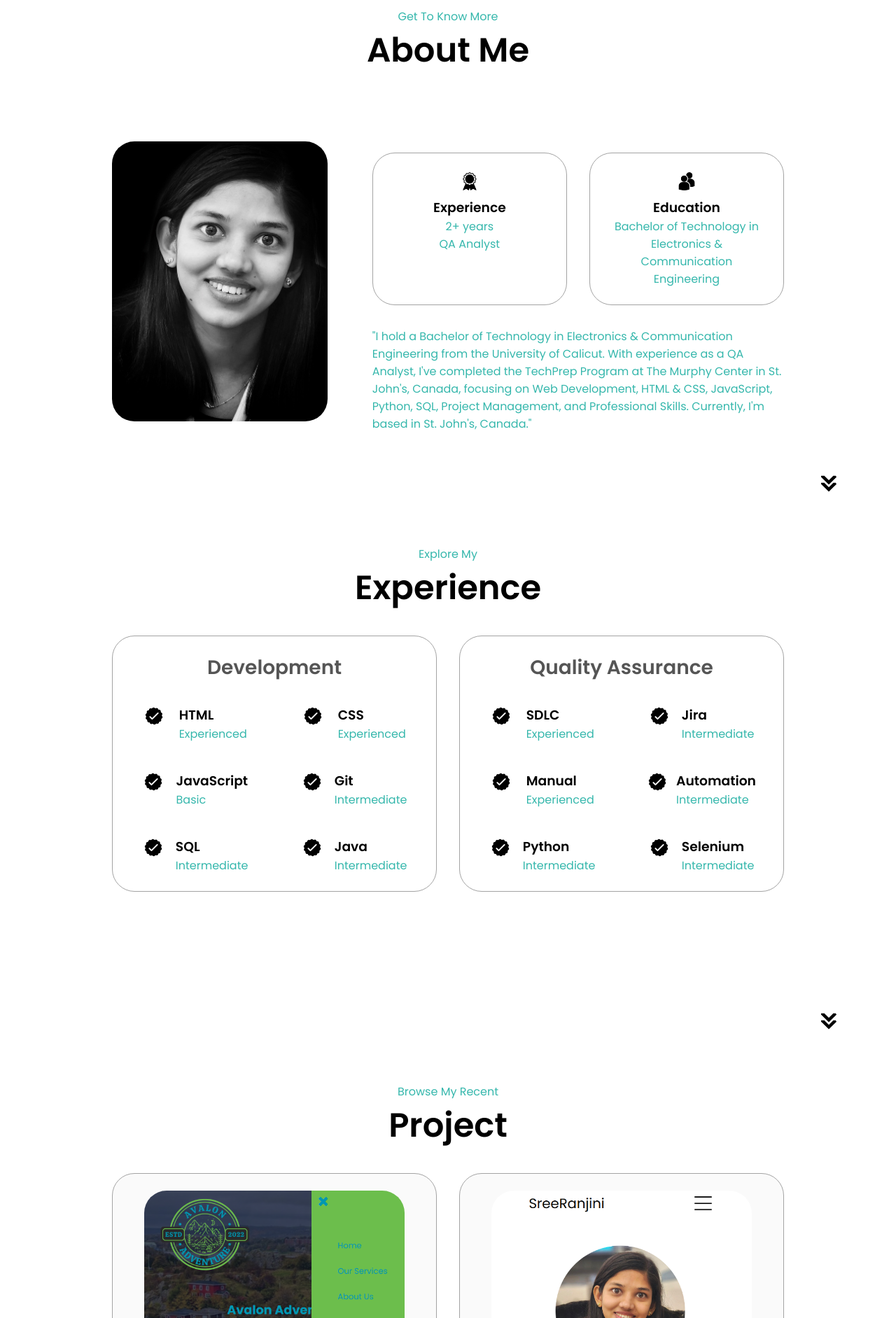
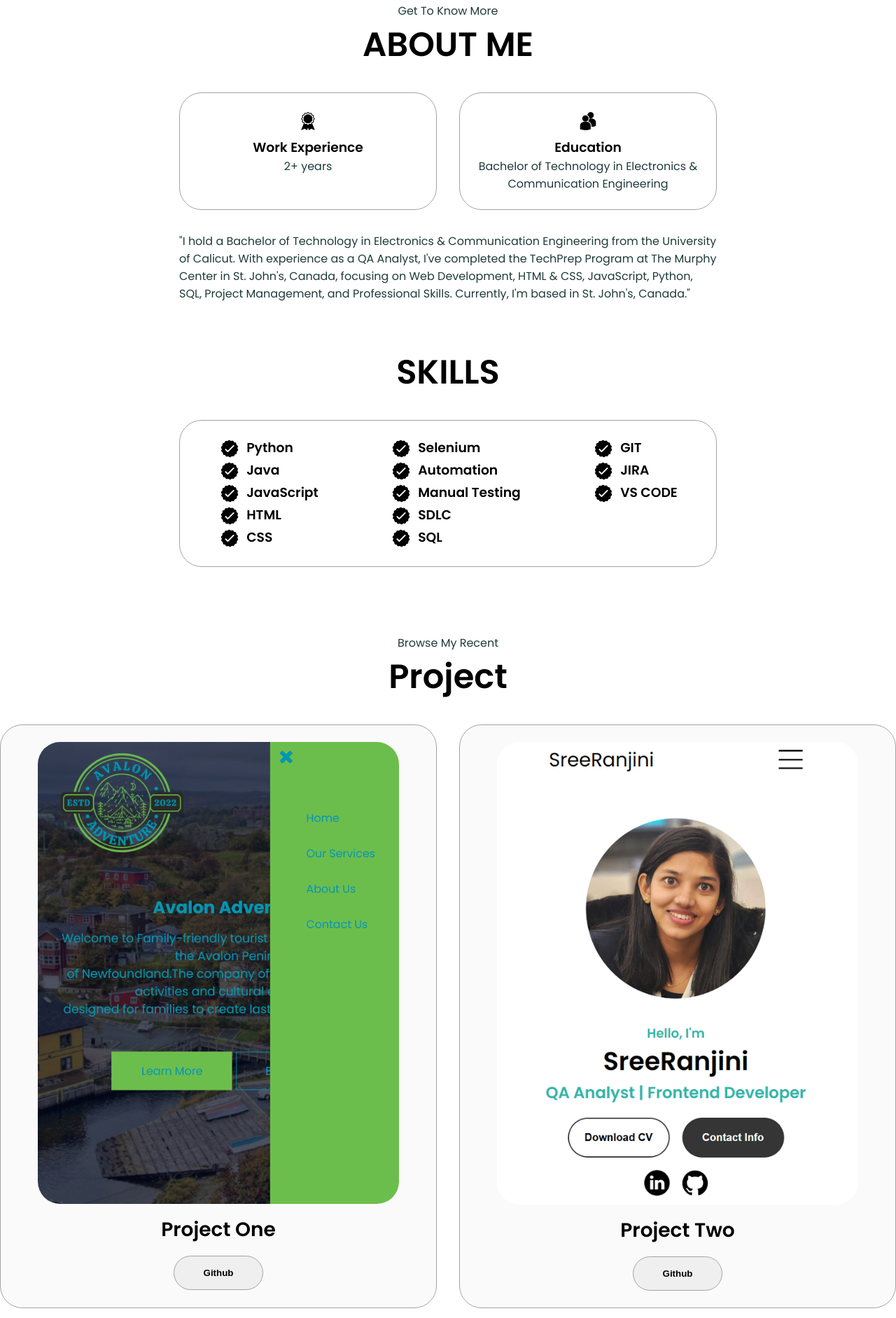
Before and after one commit to sreeranjini2020/my_portfolio, a plain HTML site: page index.html in a window 1280 px wide. Shown: the part 917-2800 px from the top of the page at 70% size. Drawn offline with Linux system fonts and the light colour scheme.

Commit message:
update in progress

```diff
--- a/index.html
+++ b/index.html
@@ -10,18 +10,20 @@
   </head>
   <body>
     <nav id="desktop-nav">
-      <div class="logo">SreeRanjini</div>
       <div>
         <ul class="nav-links">
-          <li><a href="#about">About</a></li>
-          <li><a href="#experience">Experience</a></li>
-          <li><a href="#projects">Projects</a></li>
-          <li><a href="#contact">Contact</a></li>
+          <li><a href="#about">ABOUT ME</a></li>
+          <li><a href="#skills">SKILLS</a></li>
+          <li><a href="#projects">PROJECTS</a></li>
+          <li><a href="#contact">CONTACT</a></li>
         </ul>
       </div>
+      <span></span>
+      <div class="logo">ⓢree</div>
     </nav>
+    <span></span>
     <nav id="hamburger-nav">
-      <div class="logo">SreeRanjini</div>
+      <div class="logo">ⓢree</div>
       <div class="hamburger-menu">
         <div class="hamburger-icon" onclick="toggleMenu()">
           <span></span>
@@ -38,11 +40,11 @@
     </nav>
     <section id="profile">
       <div class="section__pic-container">
-        <img src="./assets/profile-pic.png" alt="SreeRanjini profile picture" />
+        <img src="./assets/profile-pic.png" alt="Sreeranjini profile picture" />
       </div>
       <div class="section__text">
         <p class="section__text__p1">Hello, I'm</p>
-        <h1 class="title">SreeRanjini</h1>
+        <h1 class="title">SREERANJINI</h1>
         <p class="section__text__p2">QA Analyst | Web Developer</p>
         <div class="btn-container">
           <button
@@ -73,15 +75,15 @@
     </section>
     <section id="about">
       <p class="section__text__p1">Get To Know More</p>
-      <h1 class="title">About Me</h1>
+      <h1 class="title">ABOUT ME</h1>
       <div class="section-container">
-        <div class="section__pic-container">
+        <!-- <div class="section__pic-container">
           <img
             src="./assets/about-pic.png"
             alt="Profile picture"
             class="about-pic"
           />
-        </div>
+        </div> -->
         <div class="about-details-container">
           <div class="about-containers">
             <div class="details-container">
@@ -90,8 +92,8 @@
                 alt="Experience icon"
                 class="icon"
               />
-              <h3>Experience</h3>
-              <p>2+ years <br />QA Analyst</p>
+              <h3>Work Experience</h3>
+              <p>2+ years</p>
             </div>
             <div class="details-container">
               <img
@@ -113,31 +115,32 @@
           </div>
         </div>
       </div>
-      <img
+      <!-- <img
         src="./assets/arrow.png"
         alt="Arrow icon"
         class="icon arrow"
         onclick="location.href='./#experience'"
-      />
+      /> -->
     </section>
-    <section id="experience">
-      <p class="section__text__p1">Explore My</p>
-      <h1 class="title">Experience</h1>
-      <div class="experience-details-container">
+    <section id="skills">
+      <!-- <p class="section__text__p1">Explore My</p> -->
+      <h1 class="title">SKILLS</h1>
+      <div class="skills-details-container">
         <div class="about-containers">
           <div class="details-container">
-            <h2 class="experience-sub-title">Development</h2>
+            <!-- <h2 class="skills-sub-title">Development</h2> -->
             <div class="article-container">
+              <div>
                 <article>
                   <img
                     src="./assets/checkmark.png"
                     alt="Experience icon"
                     class="icon"
                   />
-                <div>
-                  <h3>HTML</h3>
-                  <p>Experienced</p>
-                </div>
+                  <!-- <div> -->
+                    <h3>Python</h3>
+                    <!-- <p>Experienced</p> -->
+                  <!-- </div> -->
                 </article>
                 <article>
                   <img
@@ -145,10 +148,10 @@
                     alt="Experience icon"
                     class="icon"
                   />
-                <div>
-                  <h3>CSS</h3>
-                  <p>Experienced</p>
-                </div>
+                  <!-- <div> -->
+                    <h3>Java</h3>
+                    <!-- <p>Experienced</p> -->
+                  <!-- </div> -->
                 </article>
                 <article>
                   <img
@@ -156,10 +159,10 @@
                     alt="Experience icon"
                     class="icon"
                   />
-                <div>
+                  <!-- <div> -->
                     <h3>JavaScript</h3>
-                  <p>Basic</p>
-                </div>
+                    <!-- <p>Experienced</p> -->
+                  <!-- </div> -->
                 </article>
                 <article>
                   <img
@@ -167,10 +170,10 @@
                     alt="Experience icon"
                     class="icon"
                   />
-                <div>
-                  <h3>Git</h3>
-                  <p>Intermediate</p>
-                </div>
+                  <!-- <div> -->
+                    <h3>HTML</h3>
+                    <!-- <p>Experienced</p> -->
+                  <!-- </div> -->
                 </article>
                 <article>
                   <img
@@ -178,10 +181,23 @@
                     alt="Experience icon"
                     class="icon"
                   />
+                  <!-- <div> -->
+                    <h3>CSS</h3>
+                    <!-- <p>Experienced</p> -->
+                  <!-- </div> -->
+                </article>
+              </div>
               <div>
-                  <h3>SQL</h3>
-                  <p>Intermediate</p>
-                </div>
+                <article>
+                  <img
+                    src="./assets/checkmark.png"
+                    alt="Experience icon"
+                    class="icon"
+                  />
+                  <!-- <div> -->
+                    <h3>Selenium</h3>
+                    <!-- <p>Experienced</p> -->
+                  <!-- </div> -->
                 </article>
                 <article>
                   <img
@@ -189,26 +205,10 @@
                     alt="Experience icon"
                     class="icon"
                   />
-                <div>
-                  <h3>Java</h3>
-                  <p>Intermediate</p>
-                </div>
-              </article>
-            </div>
-          </div>
-          <div class="details-container">
-            <h2 class="experience-sub-title">Quality Assurance</h2>
-            <div class="article-container">
-              <article>
-                <img
-                  src="./assets/checkmark.png"
-                  alt="Experience icon"
-                  class="icon"
-                />
-                <div>
-                  <h3>SDLC</h3>
-                  <p>Experienced</p>
-                </div>
+                  <!-- <div> -->
+                    <h3>Automation</h3>
+                    <!-- <p>Experienced</p> -->
+                  <!-- </div> -->
                 </article>
                 <article>
                   <img
@@ -216,10 +216,10 @@
                     alt="Experience icon"
                     class="icon"
                   />
-                <div>
-                  <h3>Jira</h3>
-                  <p>Intermediate</p>
-                </div>
+                  <!-- <div> -->
+                    <h3>Manual Testing</h3>
+                    <!-- <p>Experienced</p> -->
+                  <!-- </div> -->
                 </article>
                 <article>
                   <img
@@ -227,10 +227,10 @@
                     alt="Experience icon"
                     class="icon"
                   />
-                <div>
-                  <h3>Manual</h3>
-                  <p>Experienced</p>
-                </div>
+                  <!-- <div> -->
+                    <h3>SDLC</h3>
+                    <!-- <p>Experienced</p> -->
+                  <!-- </div> -->
                 </article>
                 <article>
                   <img
@@ -238,10 +238,23 @@
                     alt="Experience icon"
                     class="icon"
                   />
+                  <!-- <div> -->
+                    <h3>SQL</h3>
+                    <!-- <p>Experienced</p> -->
+                  <!-- </div> -->
+                </article>
+              </div>
               <div>
-                  <h3>Automation</h3>
-                  <p>Intermediate</p>
-                </div>
+                <article>
+                  <img
+                    src="./assets/checkmark.png"
+                    alt="Experience icon"
+                    class="icon"
+                  />
+                  <!-- <div> -->
+                    <h3>GIT</h3>
+                    <!-- <p>Experienced</p> -->
+                  <!-- </div> -->
                 </article>
                 <article>
                   <img
@@ -249,10 +262,10 @@
                     alt="Experience icon"
                     class="icon"
                   />
-                <div>
-                  <h3>Python</h3>
-                  <p>Intermediate</p>
-                </div>
+                  <!-- <div> -->
+                    <h3>JIRA</h3>
+                    <!-- <p>Experienced</p> -->
+                  <!-- </div> -->
                 </article>
                 <article>
                   <img
@@ -260,26 +273,27 @@
                     alt="Experience icon"
                     class="icon"
                   />
-                <div>
-                  <h3>Selenium</h3>
-                  <p>Intermediate</p>
-                </div>
+                  <!-- <div> -->
+                    <h3>VS CODE</h3>
+                    <!-- <p>Experienced</p> -->
+                  <!-- </div> -->
                 </article>
               </div>
             </div>
           </div>
         </div>
-      <img
+      </div>
+      <!-- <img
         src="./assets/arrow.png"
         alt="Arrow icon"
         class="icon arrow"
         onclick="location.href='./#projects'"
-      />
+      /> -->
     </section>
     <section id="projects">
       <p class="section__text__p1">Browse My Recent</p>
       <h1 class="title">Project</h1>
-      <div class="experience-details-container">
+      <div class="skills-details-container">
         <div class="about-containers">
           <div class="details-container color-container">
             <div class="article-container">
@@ -289,7 +303,7 @@
                 class="project-img"
               />
             </div>
-            <h2 class="experience-sub-title project-title">Project One</h2>
+            <h2 class="skills-sub-title project-title">Project One</h2>
             <div class="btn-container">
               <button
                 class="btn btn-color-2 project-btn"
@@ -313,7 +327,7 @@
                 class="project-img"
               />
             </div>
-            <h2 class="experience-sub-title project-title">Project Two</h2>
+            <h2 class="skills-sub-title project-title">Project Two</h2>
             <div class="btn-container">
               <button
                 class="btn btn-color-2 project-btn"
@@ -331,12 +345,12 @@
           </div>
         </div>
       </div>
-      <img
+      <!-- <img
         src="./assets/arrow.png"
         alt="Arrow icon"
         class="icon arrow"
         onclick="location.href='./#contact'"
-      />
+      /> -->
     </section>
     <section id="contact">
       <p class="section__text__p1">Get in Touch</p>
@@ -364,14 +378,14 @@
       <nav>
         <div class="nav-links-container">
           <ul class="nav-links">
-            <li><a href="#about">About</a></li>
-            <li><a href="#experience">Experience</a></li>
-            <li><a href="#projects">Projects</a></li>
-            <li><a href="#contact">Contact</a></li>
+            <li><a href="#about ME">ABOUT</a></li>
+            <li><a href="#experience">EXPERIENCE</a></li>
+            <li><a href="#projects">PROJECTS</a></li>
+            <li><a href="#contact">CONTACT</a></li>
           </ul>
         </div>
       </nav>
-      <p>Copyright &#169; 2023 SreeRanjini. All Rights Reserved.</p>
+      <p>Copyright &#169; 2023 Sreeranjini. All Rights Reserved.</p>
     </footer>
     <script src="script.js"></script>
   </body>
--- a/style.css
+++ b/style.css
@@ -9,6 +9,8 @@
 
 body {
   font-family: "Poppins", sans-serif;
+  /* background: rgb(160, 160, 160); */
+  background: rgb(255, 255, 255);
 }
 
 html {
@@ -16,7 +18,7 @@ html {
 }
 
 p {
-  color: rgb(53, 183, 172);
+  color: rgb(31, 59, 57);
 }
 
 /* TRANSITION */
@@ -31,36 +33,66 @@ a,
 nav,
 .nav-links {
   display: flex;
+  gap: 1rem;
+  background-color: #c3c3c3;
 }
 
 nav {
   justify-content: space-around;
   align-items: center;
-  height: 17vh;
+  height: 8vh;
 }
 
 .nav-links {
   gap: 2rem;
   list-style: none;
-  font-size: 1.5rem;
+  font-size: 1.1rem;
 }
 
 a {
   color: black;
+
+  opacity: 0.6;
+  transform: scale(1.0);
   text-decoration: none;
   text-decoration-color: white;
 }
 
 a:hover {
-  color: rgb(53, 183, 172);
-  text-decoration: underline;
+  /* transform: scale(1.2); */
+  opacity: 1.0;
+  /* color: rgb(53, 183, 172); */
+  /* background-color: yellow; */
+  /* text-decoration: underline;
   text-underline-offset: 1rem;
-  text-decoration-color: rgb(53, 183, 172);
+  text-decoration-color: rgb(53, 183, 172);*/
+  /* animation: up-bump 0.4s ease; */
+  /* animation-name: popup_anim; */
+}
+/* @keyframes up-bump {
+  0% { padding-top: 0em; }
+  50% { padding-top: 5.5em; }
+  100% { padding-top: 2em; }
+}
+@keyframes down-bump {
+  0% { padding-top: 2em; }
+  50% { padding-top: 2.5em; }
+  100% { padding-top: 2em; }
+} */
+
+.logo {
+  display:inline-block;
+  font-size: 3rem;
+  animation-name: popup_anim;
+  animation-duration: 5s;
+  animation-iteration-count: infinite;
 }
 
-.logo {
-  font-size: 2rem;
-}
+@keyframes popup_anim {
+  0%{transform: scale(0.7);}
+  50%{transform: scale(0.95);}
+  100%{transform: scale(0.7);}
+ }
 
 .logo:hover {
   cursor: default;
@@ -150,10 +182,11 @@ a:hover {
 
 section {
   padding-top: 4vh;
-  height: 96vh;
-  margin: 0 10rem;
-  box-sizing: border-box;
-  min-height: fit-content;
+  padding-bottom: 4vh;
+  /* height: 96vh; */
+  /* margin: 0 10rem; */
+  /* box-sizing: border-box; */
+  /* min-height: fit-content; */
 }
 
 .section-container {
@@ -166,7 +199,9 @@ section {
   display: flex;
   justify-content: center;
   gap: 5rem;
-  height: 80vh;
+  /* height: 80vh; */
+  width: 100%;
+  background-color: gainsboro;
 }
 
 .section__pic-container {
@@ -185,7 +220,7 @@ section {
   font-weight: 600;
 }
 
-.section__text__p1 {
+ .section__text__p1 {
   text-align: center;
 }
 
@@ -239,23 +274,25 @@ section {
   cursor: pointer;
 }
 
-.btn-color-1,
+/* .btn-color-1,
 .btn-color-2:hover {
   background: rgb(53, 53, 53);
   color: white;
+} */
+
+.btn-color-1:hover,
+.btn-color-2:hover {
+  background: rgb(0, 0, 0);
+  color: white;
 }
 
-.btn-color-1:hover {
-  background: rgb(0, 0, 0);
-}
+/* .btn-color-2 {
+  background: none;
+} */
 
-.btn-color-2 {
-  background: none;
-}
-
-.btn-color-2:hover {
+/* .btn-color-2:hover {
   border: rgb(255, 255, 255) 0.1rem solid;
-}
+} */
 
 .btn-container {
   gap: 1rem;
@@ -264,8 +301,18 @@ section {
 /* ABOUT SECTION */
 
 #about {
-  position: relative;
+  justify-content: center;
+  justify-items: center;
+  /* position: relative; */
+  width: 60%;
+  padding-left: 20%;
+  padding-right: 20%;
 }
+
+/* h1{
+  font-weight: 300;
+  font-size:30%;
+} */
 
 .about-containers {
   gap: 2rem;
@@ -287,11 +334,11 @@ section {
   border-radius: 2rem;
 }
 
-.arrow {
+/* .arrow {
   position: absolute;
   right: -5rem;
   bottom: 2.5rem;
-}
+} */
 
 .details-container {
   padding: 1.5rem;
@@ -311,23 +358,26 @@ section {
 .section__pic-container {
   height: 400px;
   width: 400px;
-  margin: auto 0;
+  /* margin: auto 0; */
 }
 
-/* EXPERIENCE SECTION */
+/* skills SECTION */
 
-#experience {
+#skills {
   position: relative;
+  width: 60%;
+  padding-left: 20%;
+  padding-right: 20%;
 }
 
-.experience-sub-title {
+.skills-sub-title {
   color: rgb(85, 85, 85);
   font-weight: 600;
   font-size: 1.75rem;
   margin-bottom: 2rem;
 }
 
-.experience-details-container {
+.skills-details-container {
   display: flex;
   justify-content: center;
   flex-direction: column;
@@ -344,8 +394,8 @@ section {
 
 article {
   display: flex;
-  width: 10rem;
-  justify-content: space-around;
+  /* width: 10rem; */
+  /* justify-content: space-around; */
   gap: 0.5rem;
 }
 
@@ -423,8 +473,8 @@ article .icon {
 /* FOOTER SECTION */
 
 footer {
-  height: 26vh;
-  margin: 0 1rem;
+  /* height: 10vh; */
+  /* margin: 0 1rem; */
 }
 
 footer p {
```
Also changed, not shown: assets/profile-pic-2.png (deleted). Lines whose indentation alone changed are shown as unchanged.
